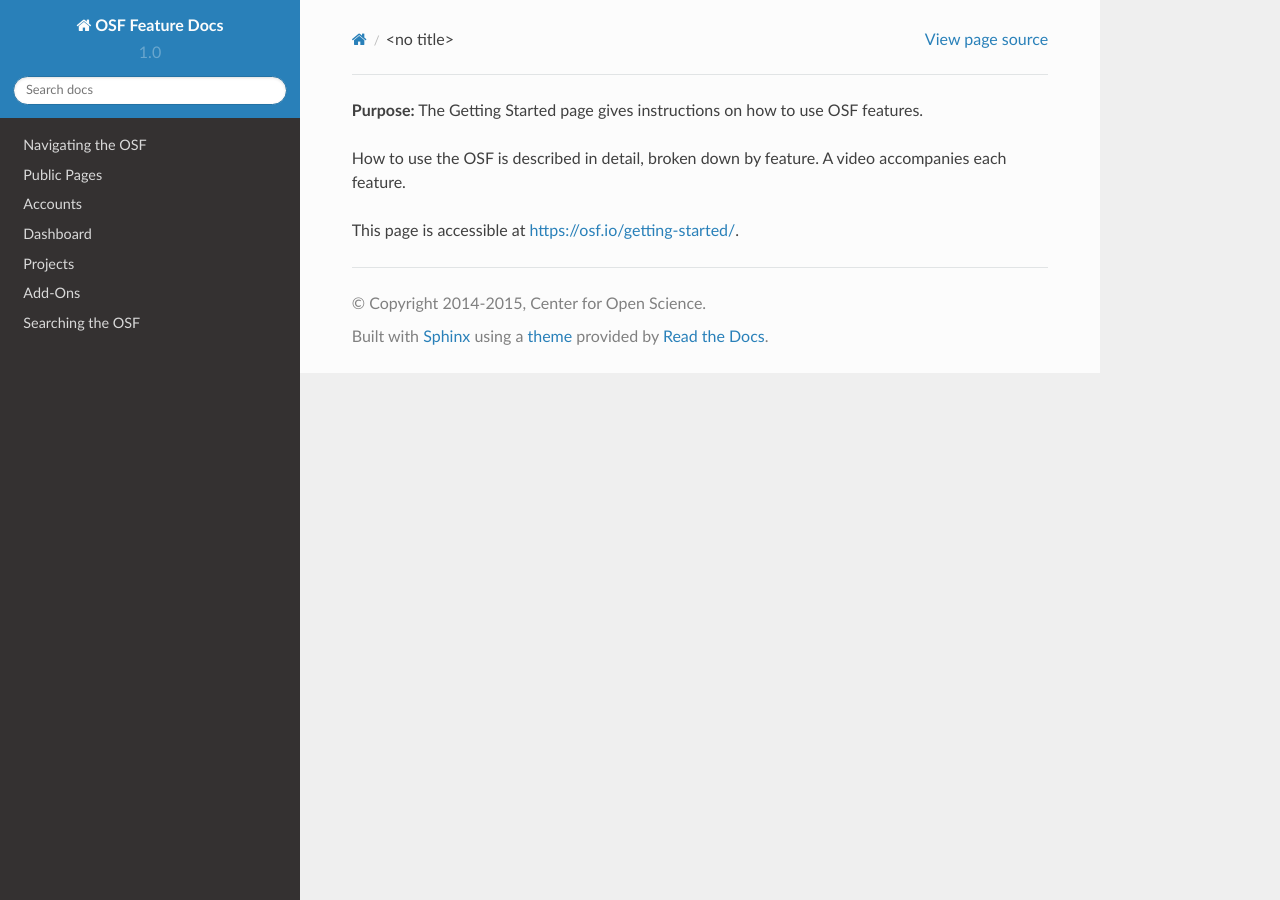
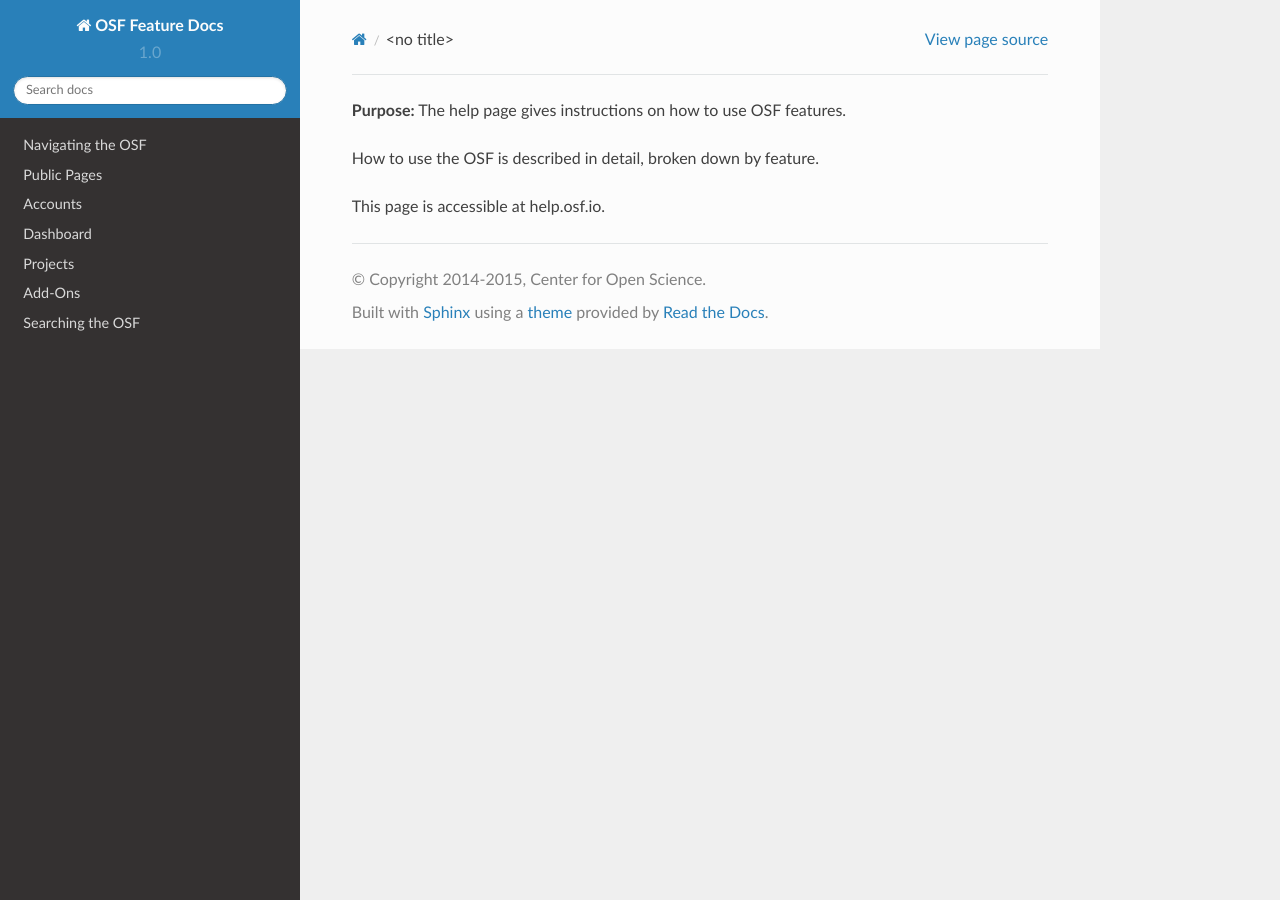
Before and after one commit to CenterForOpenScience/OSFDocs, a Sphinx documentation site: the page built from docs/pages/getting_started.rst, in a window 1280 px wide. Built offline with Sphinx 7.4.7 and the Read the Docs theme 2.0.0, drawn with Linux system fonts in a browser that asks for light colours.

Commit message:
OSF-6127
Redirect Getting Started to help.osf.io

```diff
--- a/docs/pages/getting_started.rst
+++ b/docs/pages/getting_started.rst
@@ -1,6 +1,6 @@
 
-**Purpose:** The Getting Started page gives instructions on how to use OSF features.
+**Purpose:** The help page gives instructions on how to use OSF features.
 
-How to use the OSF is described in detail, broken down by feature. A video accompanies each feature.
+How to use the OSF is described in detail, broken down by feature.
 
-This page is accessible at https://osf.io/getting-started/.
+This page is accessible at help.osf.io.
```
